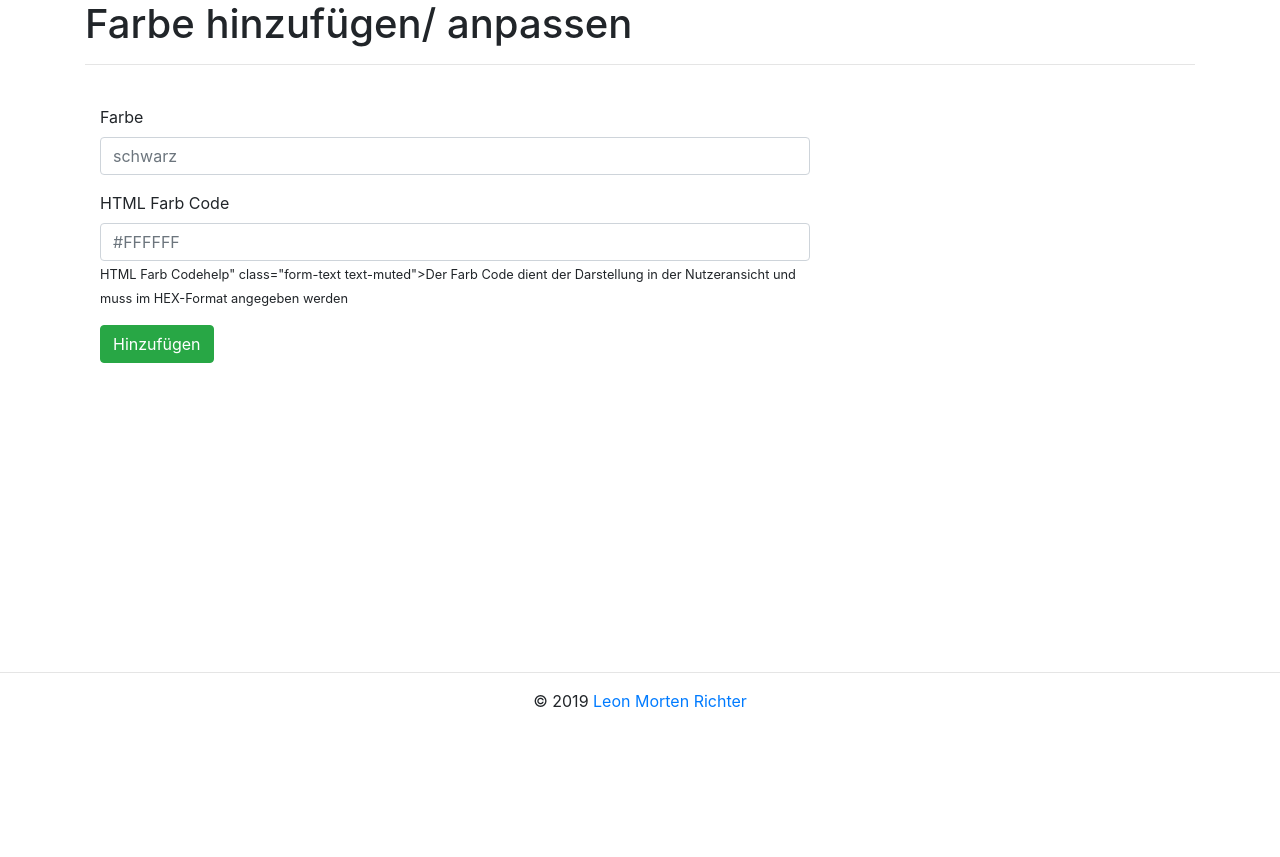
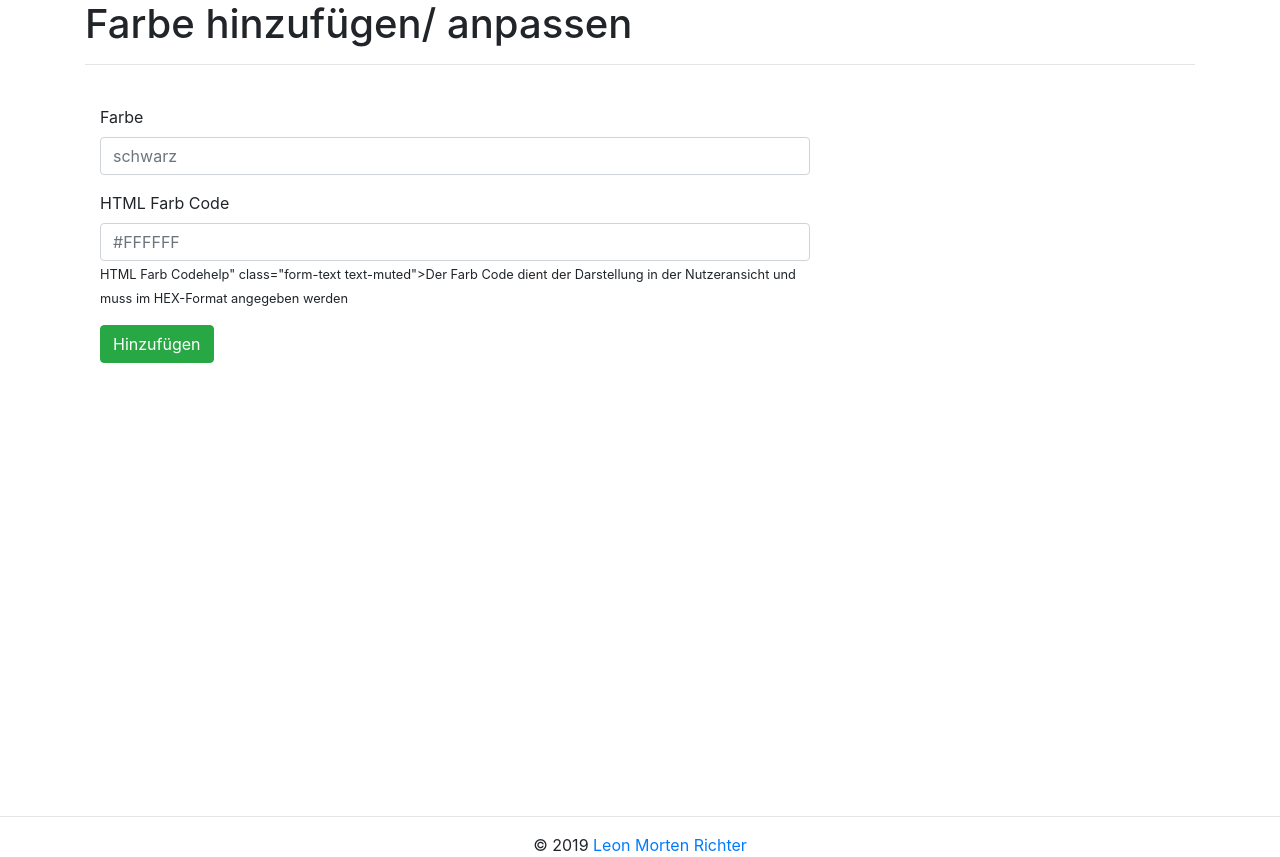
Before and after one commit to M0r13n/price_picker, a Flask app: page /admin/color/add in a window 1280 px wide. Shown: the part 79-936 px from the top of the page. Before the commit the page ends 786 px from the top, so only its background shows below. Run offline with Flask 2, Linux system fonts and the light colour scheme; a user stored in the database is signed in; data that the repository does not hold is empty; parts of the project's set-up code (start-up, migrations or seed data) failed here and were passed over; some libraries are stand-ins or nearby versions.

Commit message:
minor tweaks

```diff
--- a/assets/static/main.css
+++ b/assets/static/main.css
@@ -1,13 +1,23 @@
 /* General Style */
+html, body {
+    height: 100%;
+}
+
 .footer {
-    position: absolute;
-    bottom:0;
-    width:100%;
-    margin-top: 75px;
-    margin-bottom: 10px;
+    position: relative;
+    margin-top: -75px; /* negative value of footer height */
     height: 75px;
     clear: both;
     padding-top: 20px;
+}
+
+.site-content {
+    min-height: 100%;
+}
+
+#main {
+    overflow: auto;
+    padding-bottom: 75px;
 }
 
 .editBtn {
@@ -21,7 +31,7 @@
     list-style-type: none;
 }
 
-.headerMargin{
+.headerMargin {
     margin-bottom: 10px;
 }
 
--- a/price_picker/templates/_base.html
+++ b/price_picker/templates/_base.html
@@ -25,7 +25,7 @@
 {% include 'header.html' %}
 
 <div class="site-content">
-    <div class="container">
+    <div class="container" id="main">
         <!-- messages -->
         {% with messages = get_flashed_messages(with_categories=true) %}
             {% if messages %}
--- a/price_picker/templates/footer.html
+++ b/price_picker/templates/footer.html
@@ -1,4 +1,4 @@
-<footer class="footer">
+<footer class="">
     <hr>
     <!--<p class="float-right"><a href="#">Datenschutz</a>&middot; <a href="#">AGB</a>&middot; <a href="#">Impressum</a></p>-->
     <p class="text-center">&copy; 2019 <a href="http://www.leonmortenrichter.de">Leon Morten Richter</a></p>
```
